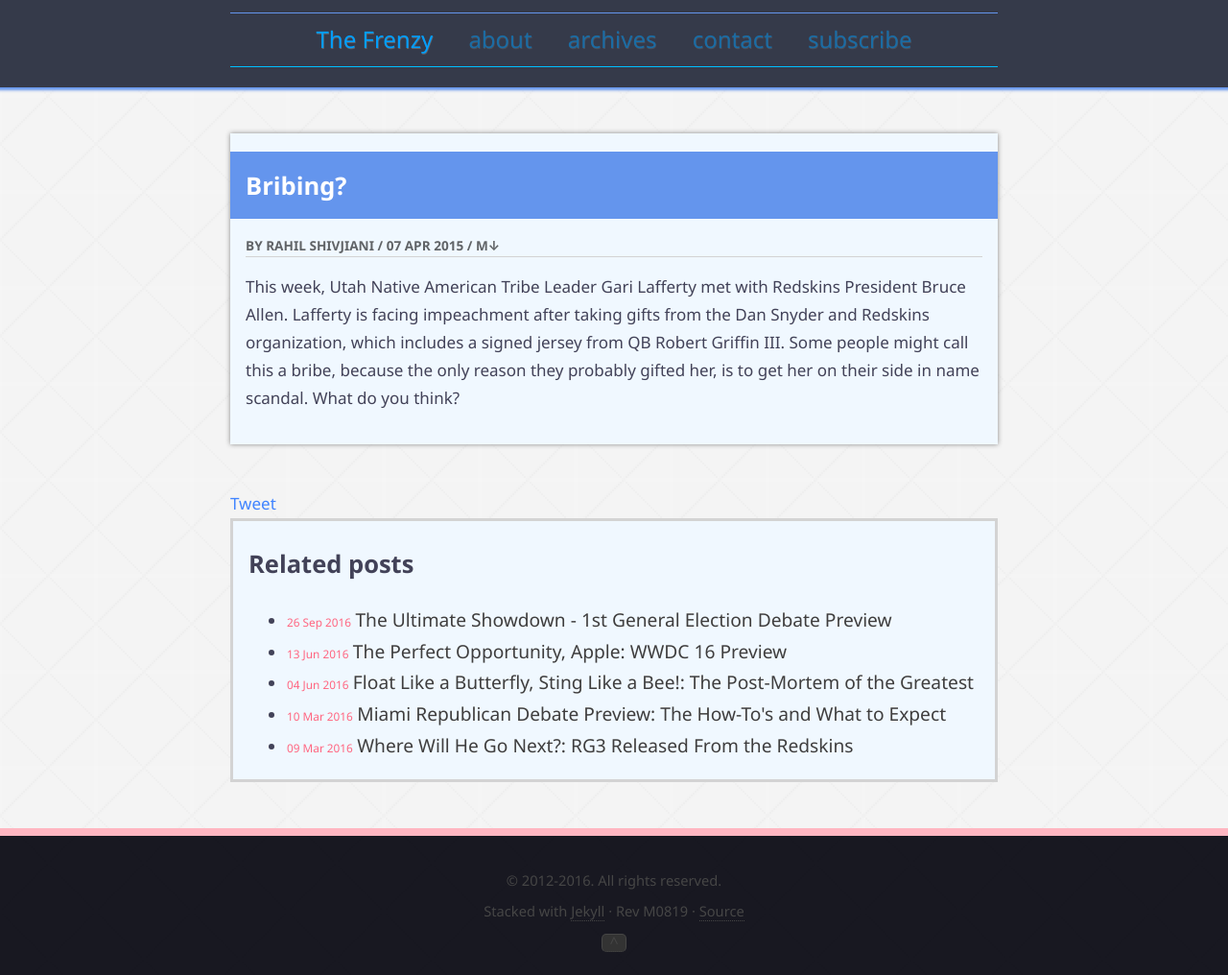
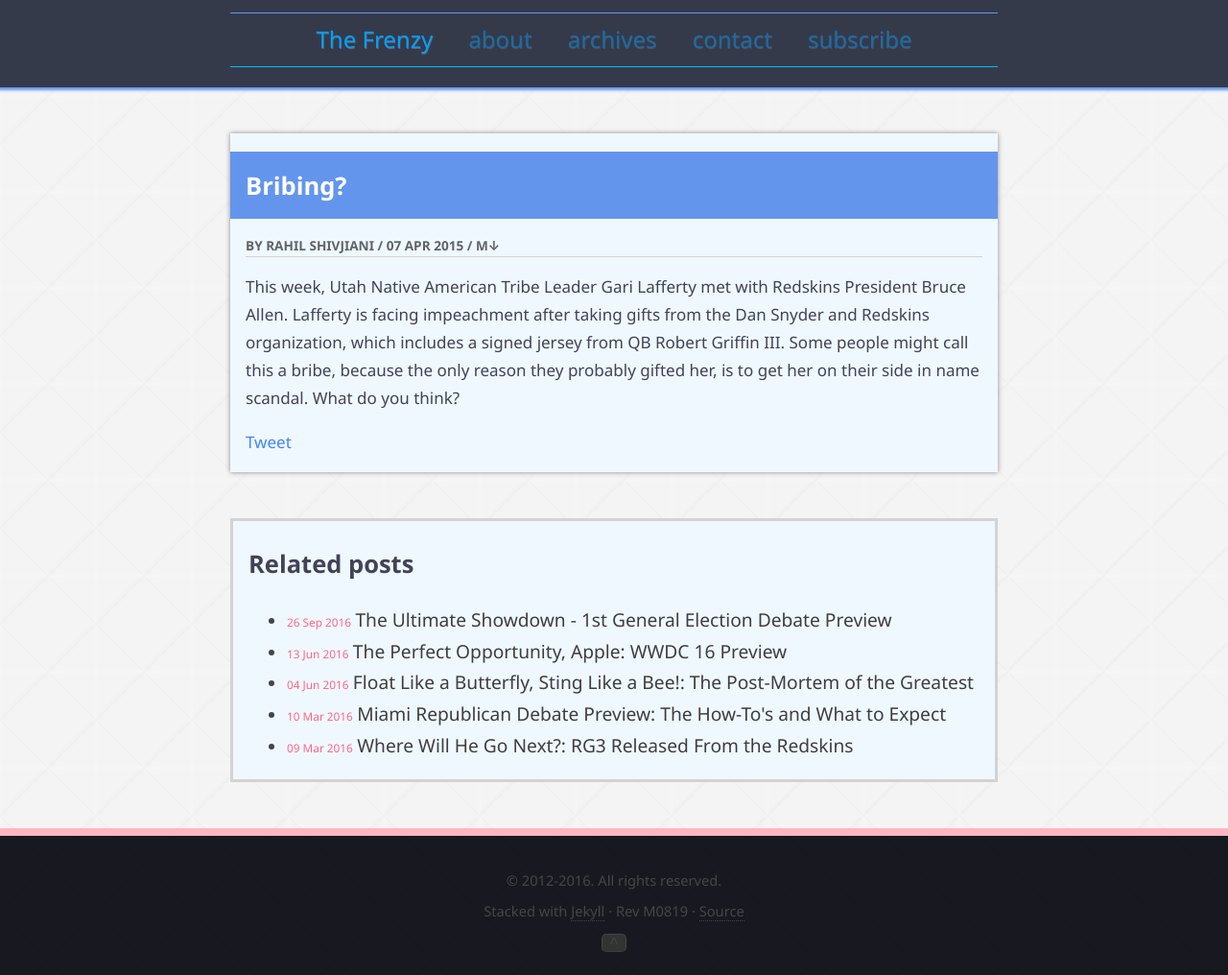
Before and after one commit to rshivjiani/rshivjiani.github.io, a Jekyll site: the page built from _posts/2015-04-07-bruce-allen-gari-lafferty.md, in a window 1280 px wide. Shown: the whole page at 96% size. Built offline with Jekyll 4.4.1, drawn with Linux system fonts in a browser that asks for light colours; comment, search, counter and statistics services are not loaded.

Commit message:
Made change to positioning of tweet button

```diff
--- a/_layouts/post.html
+++ b/_layouts/post.html
@@ -16,9 +16,9 @@
 
   <div class="post-content">{{ content }}</div>
 
+  <a href="https://twitter.com/share" class="twitter-share-button" data-show-count="false">Tweet</a><script async src="//platform.twitter.com/widgets.js" charset="utf-8"></script> </a>
+
 </article>
-
-<a href="https://twitter.com/share" class="twitter-share-button" data-show-count="false">Tweet</a><script async src="//platform.twitter.com/widgets.js" charset="utf-8"></script> </a>
 
 {% if site.related_posts != empty %}
 <aside class="related">
```
